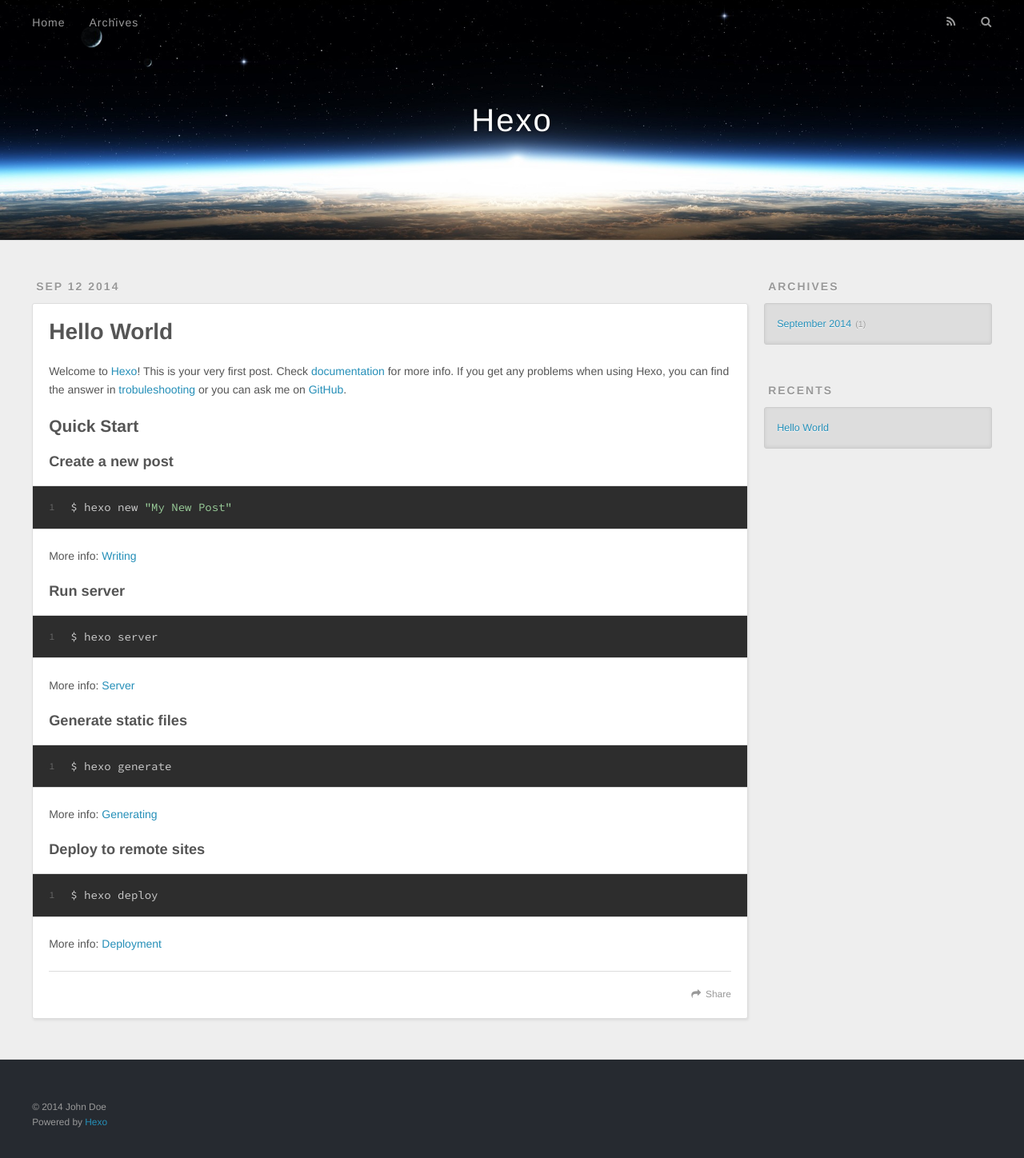
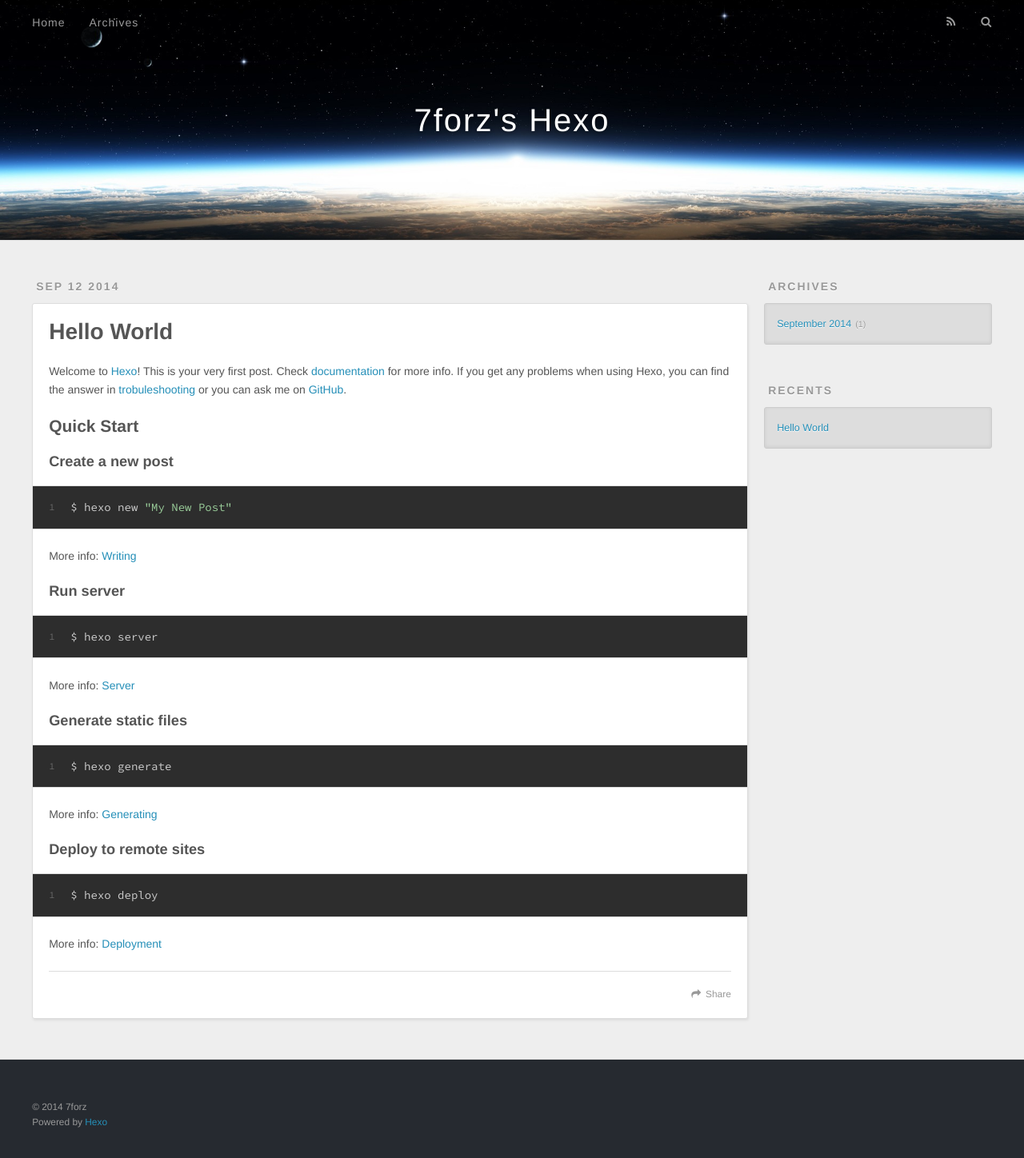
Before and after one commit to 7forz/7forz.github.io, a plain HTML site: page archives/2014/09/index.html in a window 1280 px wide. Shown: the whole page at 80% size. Drawn offline with nearby package versions, Linux system fonts and the light colour scheme.

Commit message:
Site updated: 2014-09-15 19:24:39

```diff
--- a/archives/2014/09/index.html
+++ b/archives/2014/09/index.html
@@ -3,20 +3,20 @@
 <head>
   <meta charset="utf-8">
 
-  <title>Archives: 2014/9 | Hexo</title>
+  <title>Archives: 2014/9 | 7forz&#39;s Hexo</title>
   <meta name="viewport" content="width=device-width, initial-scale=1, maximum-scale=1">
   <meta name="description">
 <meta property="og:type" content="website">
-<meta property="og:title" content="Hexo">
+<meta property="og:title" content="7forz's Hexo">
 <meta property="og:url" content="http://yoursite.com/archives/2014/09/">
-<meta property="og:site_name" content="Hexo">
+<meta property="og:site_name" content="7forz's Hexo">
 <meta property="og:description">
 <meta name="twitter:card" content="summary">
-<meta name="twitter:title" content="Hexo">
+<meta name="twitter:title" content="7forz's Hexo">
 <meta name="twitter:description">
 
 
-    <link rel="alternative" href="/atom.xml" title="Hexo" type="application/atom+xml">
+    <link rel="alternative" href="/atom.xml" title="7forz&#39;s Hexo" type="application/atom+xml">
 
 
     <link rel="icon" href="/favicon.png">
@@ -35,7 +35,7 @@
   <div id="header-outer" class="outer">
     <div id="header-title" class="inner">
       <h1 id="logo-wrap">
-        <a href="/" id="logo">Hexo</a>
+        <a href="/" id="logo">7forz&#39;s Hexo</a>
       </h1>
 
     </div>
@@ -159,7 +159,7 @@
 
   <div class="outer">
     <div id="footer-info" class="inner">
-      &copy; 2014 John Doe<br>
+      &copy; 2014 7forz<br>
       Powered by <a href="http://hexo.io/" target="_blank">Hexo</a>
     </div>
   </div>
```
Also changed, not shown: 2014/09/12/hello-world/index.html (+5 -5 lines), archives/2014/index.html (+7 -7 lines), archives/index.html (+7 -7 lines), index.html (+7 -7 lines), 1 other file.
